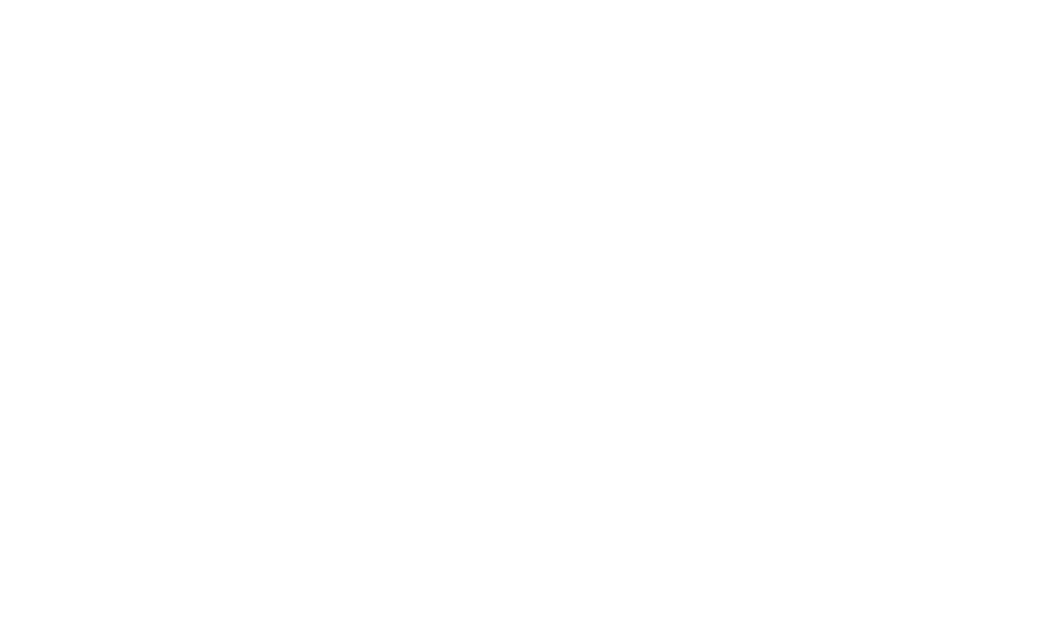
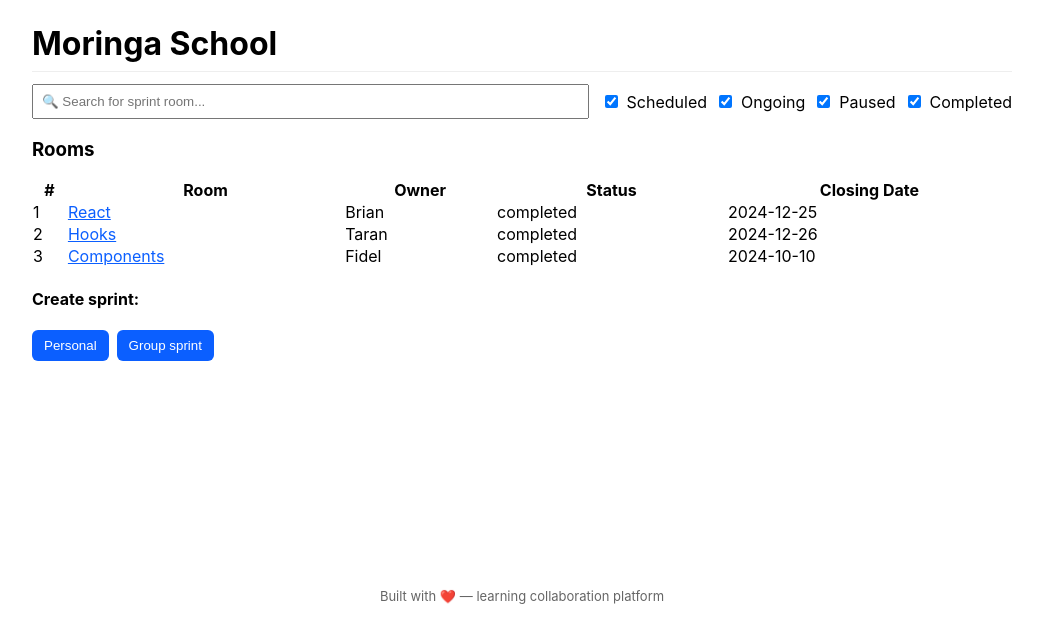
Before and after one commit to Bett007/StudyCircle, a React (Vite) app in the folder Study_Circle/: page / in a window 1280 px wide. Shown: the top 642 px of the page, without its empty margins (118-1160 px from the left). Built offline with nearby package versions, Linux system fonts and the light colour scheme.

Commit message:
handling routing issue with gh pages

```diff
--- a/Study_Circle/src/components/App.jsx
+++ b/Study_Circle/src/components/App.jsx
@@ -1,3 +1,4 @@
+// src/components/App.jsx
 import React, { useEffect, useState } from "react";
 import { BrowserRouter, Routes, Route } from "react-router-dom";
 import { computeStatusFromDates } from "../utils.js";
@@ -59,10 +60,15 @@
     );
   };
 
+  // Use Vite's base URL so routes work when deployed under a subpath (e.g. GitHub Pages)
+  const basename = import.meta.env.BASE_URL || "/";
+
   return (
-    <BrowserRouter basename="/StudyCircle">
+    <BrowserRouter basename={basename}>
       <div className="container">
-        <header className="header">...</header>
+        <header className="header">
+          <h1 style={{ margin: 0 }}>Moringa School</h1>
+        </header>
 
         <main className="main">
           <Routes>
@@ -76,10 +82,17 @@
                 <SprintRoom sprints={sprints} updateSprint={updateSprint} />
               }
             />
+            {/* fallback: render Home for any unmatched route (helps on static hosts) */}
+            <Route
+              path="*"
+              element={<Home sprints={sprints} setSprints={setSprints} />}
+            />
           </Routes>
         </main>
 
-        <footer className="footer">...</footer>
+        <footer className="footer">
+          Built with ❤️ — learning collaboration platform
+        </footer>
       </div>
     </BrowserRouter>
   );
```
